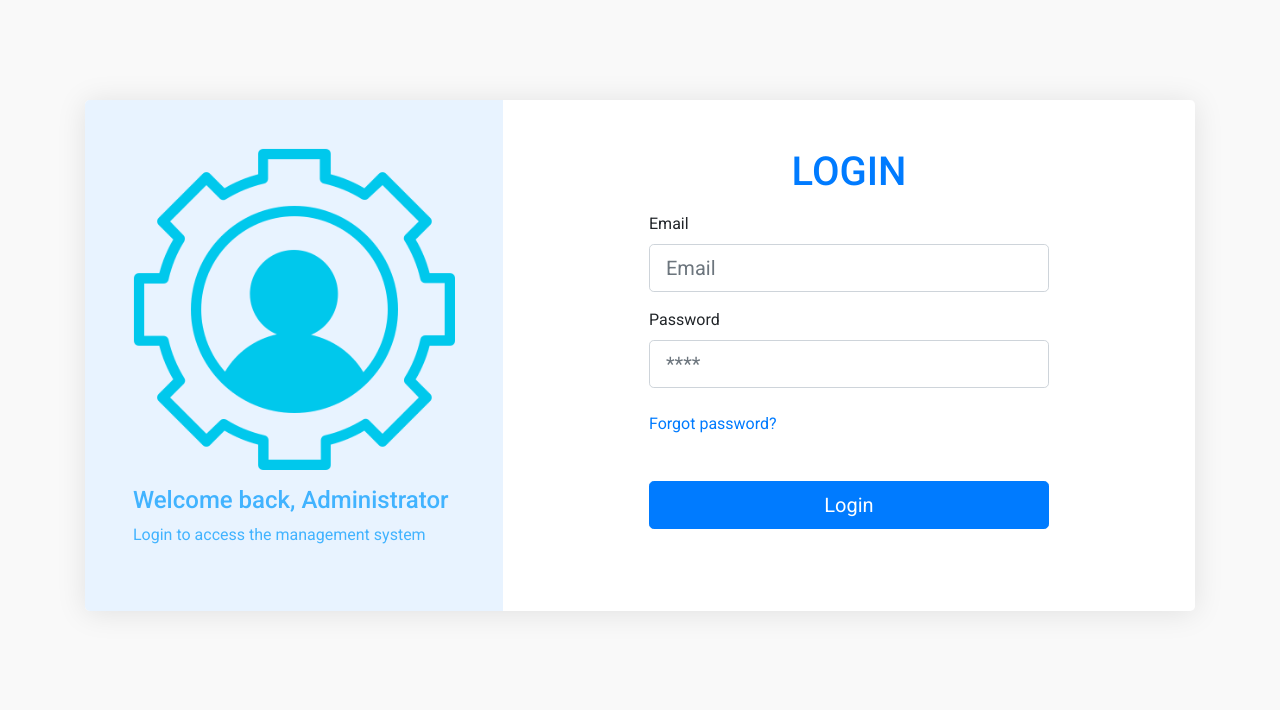
After one commit to DD1860/CSE485_Gmail, a PHP site: page /admin/login.php in a window 1280 px wide. The commit adds this page. Shown: the top 710 px of the page. Run offline with PHP 8.4, Linux system fonts and the light colour scheme; some libraries are stand-ins or nearby versions.

Commit message:
update admin

```diff
--- /dev/null
+++ b/Source/admin/css/style.css
@@ -0,0 +1,30 @@
+@import url("https://fonts.googleapis.com/css?family=Roboto:300,400,500,700&display=swap");
+body {
+	background: #f9f9f9;
+	font-family: "Roboto", sans-serif;
+}
+
+.main-content {
+	padding-top: 100px;
+	padding-bottom: 100px;
+}
+
+.shadow {
+	box-shadow: 0 2px 10px rgba(0, 0, 0, 0.1);
+}
+
+.login-card {
+	box-shadow: 0 2px 30px rgba(0, 0, 0, 0.1);
+}
+.login-card .login-message {
+	flex: 1;
+	background: #e8f3ff;
+	color: rgb(65, 179, 255);
+}
+.login-card .login-body {
+	flex: 2;
+	padding: 48px 24px;
+}
+.login-card .login-body .login-body-wrapper {
+	max-width: 400px;
+}
--- /dev/null
+++ b/Source/admin/login.php
@@ -0,0 +1,63 @@
+<!DOCTYPE html>
+<html lang="en">
+
+<head>
+    <meta charset="UTF-8">
+    <meta http-equiv="X-UA-Compatible" content="IE=edge">
+    <meta name="viewport" content="width=device-width, initial-scale=1.0">
+    <title>Login For Administrator</title>
+    <link rel="stylesheet" href="https://stackpath.bootstrapcdn.com/bootstrap/4.3.1/css/bootstrap.min.css">
+    <link rel="stylesheet" href="css/style.css">
+</head>
+
+<body>
+    <section class="main-content">
+
+        <div class="container">
+		<form class="form-signin" action="process-login-admin.php" method="post">
+            <div class="d-none d-sm-none d-md-block">
+            </div>
+            <div class="login-card d-flex rounded-lg overflow-hidden bg-white">
+                <div class="login-message d-none d-sm-none d-md-flex flex-column justify-content-center p-5">
+                    <img src="img/admin-login.png" alt="Welcome" class="img-fluid mb-3">
+                    <h4>Welcome back, Administrator</h4>
+                    <p>Login to access the management system</p>
+                </div>
+                <div class="login-body">
+
+                    <div class="login-body-wrapper mx-auto">
+                        <h1 class="text-center text-uppercase mb-3 text-primary">Login</h1>
+                        <div class="form-group">
+                            <label for="email">Email</label>
+                            <form class="form-signin" action="process-login-admin.php" method="post">
+                                <input type="email" class="form-control form-control-lg" name="email" id="email"
+                                    aria-describedby="helpId" placeholder="Email">
+                        </div>
+
+                        <div class="form-group">
+                            <label for="password">Password</label>
+                            <input type="password" class="form-control form-control-lg" name="password" id="password"
+                                aria-describedby="helpId" placeholder="****">
+								<?php
+                    if(isset($_GET['error'])){
+						echo"<script>alert('Đăng nhập thất bại, thông tin tài khoản hoặc mật khẩu không chính xác !');</script>";
+                    }
+
+                ?>
+                            <a href="#"><br>Forgot password?</a>
+                        </div>
+
+                        <div class="g-recaptcha" data-sitekey="6LeRBcEdAAAAAARIggqyuVLdqGkvTFtBs5oG01-g"></div>
+                        <button type="submit" class="btn btn-primary btn-block btn-lg" style="margin-top:45px;"
+                            name="submit">Login</button>
+
+                    </div>
+                </div>
+            </div>
+        </div>
+		</form>
+        <script src="https://www.google.com/recaptcha/api.js" async defer></script>
+    </section>
+</body>
+
+</html>
```
Also changed, not shown: Source/admin/css/admin.css (added, +46 -0 lines), Source/admin/index.php (renamed from Source/admin.html, +7 -8 lines), Source/admin/process-login-admin.php (added, +42 -0 lines), Source/admin/process-user.php (added, +70 -0 lines), Source/admin/img/admin-login.png (added), Source/admin/img/logo-gmail-2.png (added).
